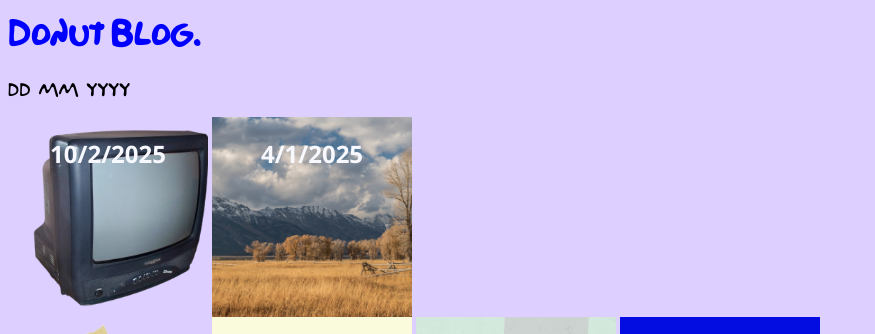
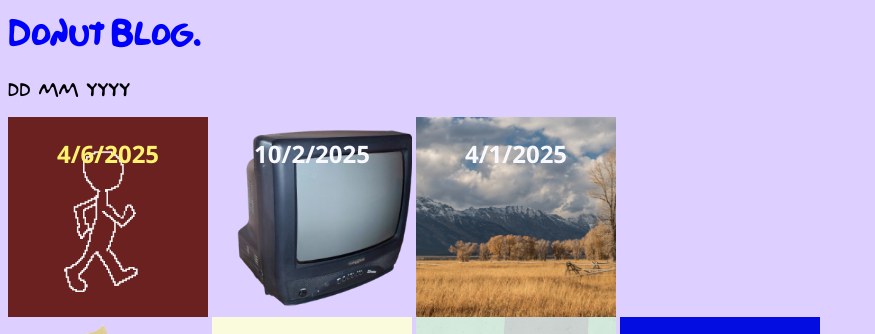
Before and after one commit to donutdellsprinkles/Donut-Blog-, a plain HTML site: page index.html in a window 1280 px wide. Shown: the top 334 px of the page, without its empty margins (0-875 px from the left). Drawn offline with nearby package versions, Linux system fonts and the light colour scheme; a web font is replaced by a local one.

Commit message:
Update index.html

```diff
--- a/index.html
+++ b/index.html
@@ -11,7 +11,16 @@
     <body>
         <h1>Donut Blog.</h1>
         <p style="font-family: simp;">DD/MM/YYYY</p>
-        <div class="tvcont">
+         <div class="tvcont">
+             <div id="tv" style="background-image:url('Walk.gif'); background-size: cover;
+            background-repeat: no-repeat; background-color: transparent;">
+                <h2 style="color: #FFF36D;">4/6/2025
+                    <br>
+                    <br>
+                    <button  onclick="window.location.href='continue.html';" style="width: 100%; height: 100%;"></button>
+                </h2>
+            </div>
+
              <div id="tv" style="background-image:url('retro.png'); background-size: cover;
             background-repeat: no-repeat; background-color: transparent;">
                 <h2 style="color: #f8f8ff;">10/2/2025
```
